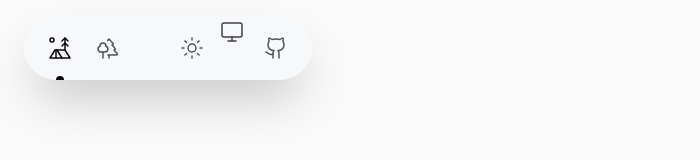
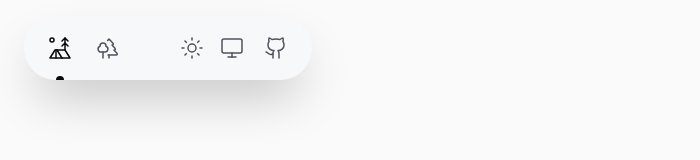
Before and after one commit to adamplesnik/scroll-driven-showcase, a React (Vite) app: page / in a window 1280 px wide. Shown: the top 160 px of the page, without its empty margins (0-700 px from the left). Built offline with nearby package versions, Linux system fonts and the light colour scheme; what @adam.plesnik/tailwindcss-scroll-driven-animations would draw is missing.

Commit message:
Tune tech info, dark, switch, reducer

```diff
--- a/src/partials/DarkModeSwitch.tsx
+++ b/src/partials/DarkModeSwitch.tsx
@@ -15,12 +15,12 @@ const DarkModeSwitch = () => {
 
   return (
     <div
-      className="h-16 w-8 cursor-pointer overflow-hidden py-4 text-zinc-600 transition-colors duration-200 hover:text-zinc-950 dark:text-zinc-400 dark:hover:text-zinc-100"
+      className="h-16 w-8 cursor-pointer overflow-hidden py-4 text-zinc-600 transition-colors hover:text-zinc-950 dark:text-zinc-400 dark:hover:text-zinc-100"
       onClick={switchMode}
     >
       <div
         className={
-          'flex flex-col items-center justify-center gap-6 transition-[margin] delay-150 duration-500' +
+          'flex flex-col items-center justify-center gap-6 transition-[margin] delay-150 duration-300 ease-line' +
           (darkMode ? ' mt-1' : ' -mt-11')
         }
       >
--- a/src/partials/TechInfoSwitch.tsx
+++ b/src/partials/TechInfoSwitch.tsx
@@ -3,18 +3,28 @@ import { useReducer } from 'react'
 import techInfoReducer from '../utils/techInfoReducer'
 
 const TechInfoSwitch = () => {
-  const [state, dispatch] = useReducer(techInfoReducer, false)
+  const storageTechMode = localStorage.getItem('tech') === 'true'
+  const [state, dispatch] = useReducer(techInfoReducer, storageTechMode || false)
   const classList = document.body.classList
   state ? classList.add('tech') : classList.remove('tech')
 
   return (
-    <div onClick={() => dispatch({ type: 'action', payload: !state })} className="cursor-pointer">
+    <div
+      onClick={() => dispatch({ type: 'action', payload: !state })}
+      className="size-8 cursor-pointer text-zinc-600 transition-colors hover:text-zinc-950 dark:text-zinc-400 dark:hover:text-zinc-100"
+    >
       <Monitor
-        className={'size-8 p-1 transition-opacity' + (state ? ' opacity-0' : ' opacity-100')}
+        className={
+          'absolute size-8 p-1 transition-[transform,opacity] delay-150 duration-300 ease-line' +
+          (state ? ' -rotate-180 opacity-0' : ' opacity-100')
+        }
         strokeWidth={'1.5'}
       />
       <Code2
-        className={'size-8 p-1 transition-opacity' + (!state ? ' opacity-0' : ' opacity-100')}
+        className={
+          'absolute size-8 p-1 transition-[transform,opacity] delay-150 duration-300 ease-line' +
+          (!state ? ' rotate-180 opacity-0' : ' opacity-100')
+        }
         strokeWidth={'1.5'}
       />
     </div>
--- a/src/utils/techInfoReducer.ts
+++ b/src/utils/techInfoReducer.ts
@@ -6,6 +6,7 @@ type TechInfoActionType = {
 export default function techInfoReducer(state: boolean, action: TechInfoActionType) {
   switch (action.type) {
     case 'action': {
+      localStorage.setItem('tech', state ? 'false' : 'true')
       return (state = !state)
     }
     default: {
```
